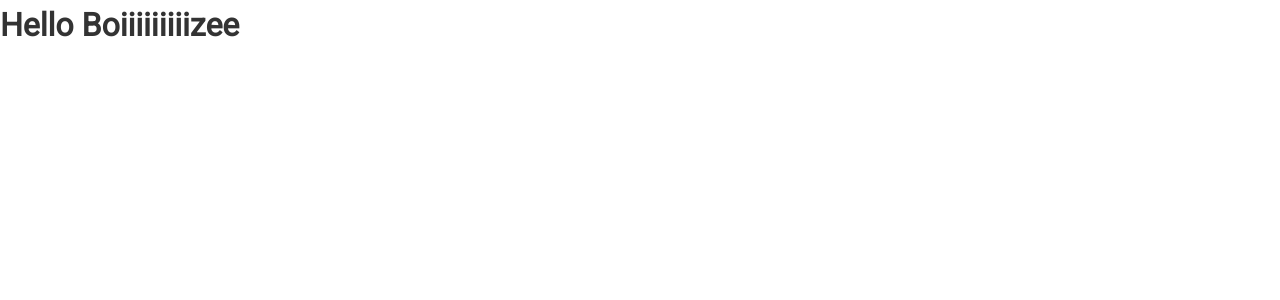
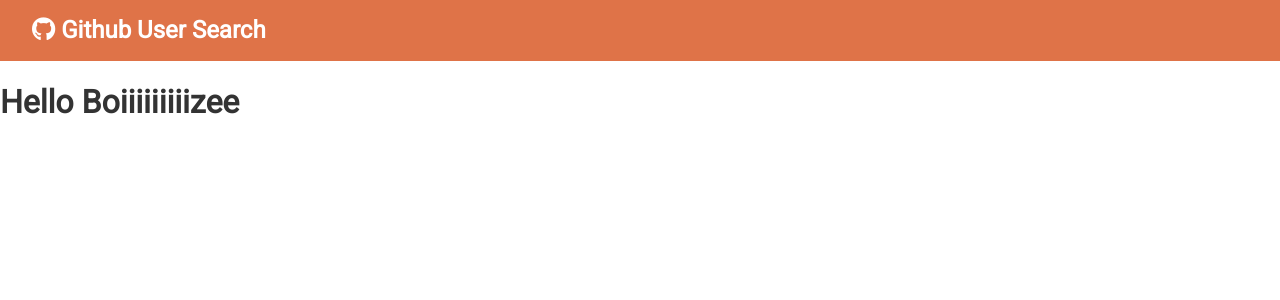
Before and after one commit to DementedEarplug/github-user-search, a React (Create React App) app: page / in a window 1280 px wide. Shown: the top 300 px of the page. Built offline with nearby package versions, Linux system fonts and the light colour scheme.

Commit message:
Implemented default props, and proptypes to make app more robust. Added Fonstawesome cnd to bring in icons. Added navbar component.

```diff
--- a/public/index.html
+++ b/public/index.html
@@ -8,6 +8,12 @@
     <meta
       name="description"
       content="Web site created using create-react-app"
+    />
+    <link
+      rel="stylesheet"
+      href="https://use.fontawesome.com/releases/v5.8.2/css/all.css"
+      integrity="sha384-oS3vJWv+0UjzBfQzYUhtDYW+Pj2yciDJxpsK1OYPAYjqT085Qq/1cq5FLXAZQ7Ay"
+      crossorigin="anonymous"
     />
     <link rel="apple-touch-icon" href="%PUBLIC_URL%/logo192.png" />
     <!--
--- a/src/App.css
+++ b/src/App.css
@@ -2,7 +2,7 @@
 
 /* Global Styles */
 :root {
-  --primary-color: #dc3545;
+  --primary-color: #dc6435;
   --dark-color: #333333;
   --light-color: #f4f4f4;
   --danger-color: #dc3545;
--- a/src/App.js
+++ b/src/App.js
@@ -1,11 +1,14 @@
-import React from 'react';
+import React, {Component} from 'react';
+import { Navbar } from "./components/layout/Navbar";
+
 import './App.css';
 
-class App extends React.Component {
+class App extends Component {
 
   render() {
     return (
       <div className="App">
+        <Navbar />
         <h1>Hello Boiiiiiiiiizee</h1>
       </div>
     );
--- /dev/null
+++ b/src/components/layout/Navbar.jsx
@@ -0,0 +1,28 @@
+import React, { Component } from "react";
+import PropTypes from "prop-types";
+
+export class Navbar extends Component {
+
+  static defaultProps = {
+    title: " Github User Search",
+    icon: "fab fa-github",
+  };
+
+  static propTypes = {
+    title: PropTypes.string.isRequired,
+    icon: PropTypes.string.isRequired,
+  };
+
+  render() {
+    return (
+      <nav className='navbar bg-primary'>
+        <h1>
+          <i className={this.props.icon} />
+          {this.props.title}
+        </h1>
+      </nav>
+    );
+  }
+}
+
+export default Navbar;
```
